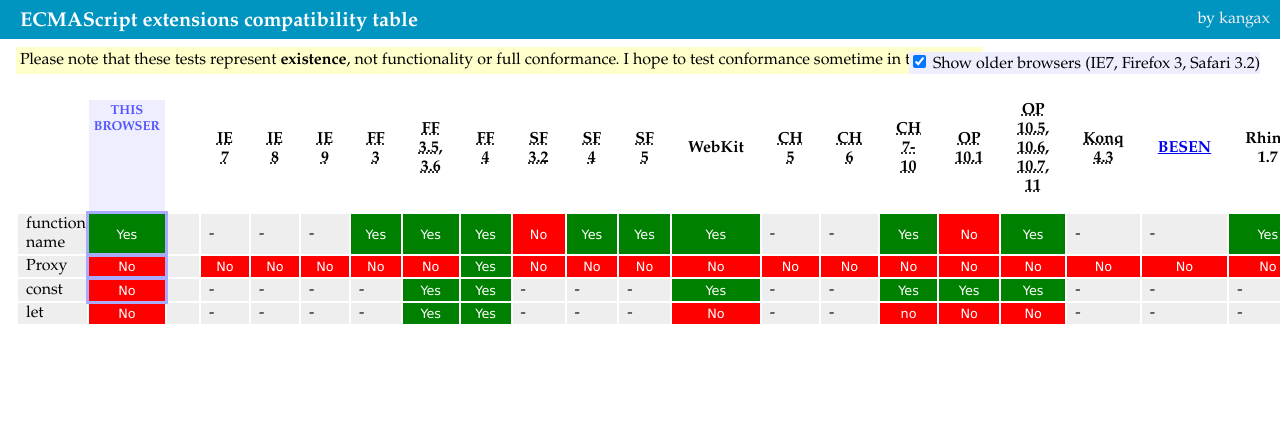
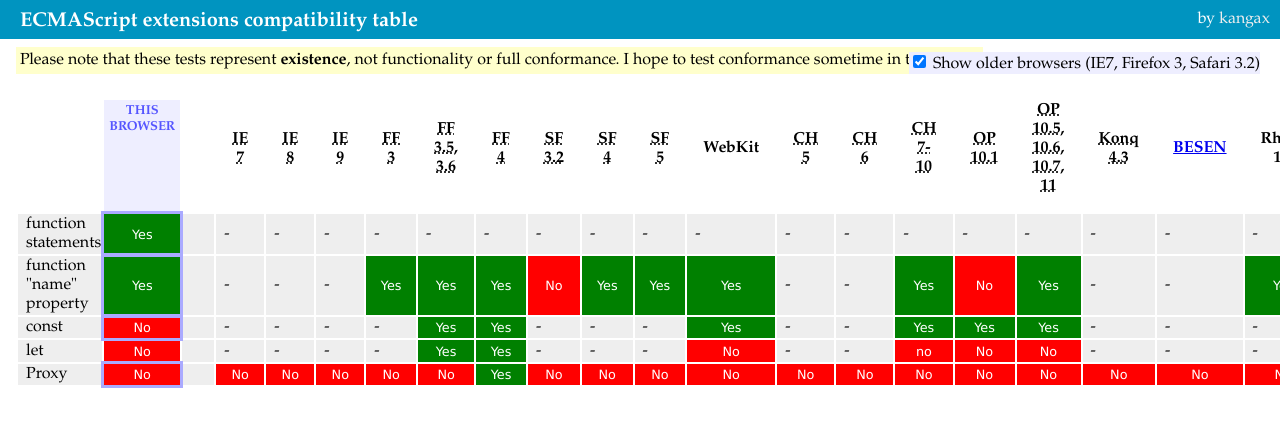
Before and after one commit to compat-table/compat-table, a plain HTML site: page non-standard/index.html in a window 1280 px wide. Both pictures are taken after a click on the checkbox "Show older browsers (IE7, Firefox 3, Safari 3.2)". Shown: the top 426 px of the page. Drawn offline with Linux system fonts and the light colour scheme.

Commit message:
Add function statements row to extensions table. Add flattr button to the main table.

```diff
--- a/non-standard/index.html
+++ b/non-standard/index.html
@@ -1,9 +1,8 @@
-<!DOCTYPE HTML PUBLIC "-//W3C//DTD HTML 4.01//EN"
-  "http://www.w3.org/TR/html4/strict.dtd">
+<!DOCTYPE html>
 <html>
   <head>
-    <meta http-equiv="Content-type" content="text/html; charset=utf-8">
-    <title></title>
+    <meta charset="utf-8">
+    <title>ECMAScript 5 extensions compatibility table</title>
 
     <link rel="stylesheet" href="../master.css" type="text/css">
     <script src="../master.js" type="text/javascript"></script>
@@ -75,7 +74,46 @@
         </thead>
         <tbody>
           <tr>
-            <td>function name</td>
+            <td>function statements</td>
+
+            <script>
+              test(function(){
+                try {
+                  eval('if (1) { function f(){ } } else { function f(){ } }');
+                  return typeof f === 'function';
+                } catch(err) {
+                  return false;
+                }
+              }());
+            </script>
+
+            <td class=" ie7">-</td>
+            <td class=" ie8">-</td>
+            <td class=" ie9">-</td>
+
+            <td class=" firefox3">-</td>
+            <td class=" firefox3_5">-</td>
+            <td class=" firefox4">-</td>
+
+            <td class=" safari3">-</td>
+            <td class=" safari4">-</td>
+            <td class=" safari5">-</td>
+            <td class=" webkit">-</td>
+
+            <td class=" chrome5">-</td>
+            <td class=" chrome6">-</td>
+            <td class=" chrome7">-</td>
+
+            <td class=" opera10_10">-</td>
+            <td class=" opera10_50">-</td>
+
+            <td class=" konq">-</td>
+
+            <td class=" besen">-</td>
+            <td class=" rhino">-</td>
+          </tr>
+          <tr>
+            <td>function "name" property</td>
 
             <script>
               test((function foo(){}).name == 'foo');
@@ -105,38 +143,6 @@
 
             <td class=" besen">-</td>
             <td class="yes rhino">Yes</td>
-          </tr>
-          <tr>
-            <td>Proxy</td>
-
-            <script>
-              test(typeof Proxy !== 'undefined' && typeof Proxy.create == 'function');
-            </script>
-
-            <td class="no ie7">No</td>
-            <td class="no ie8">No</td>
-            <td class="no ie9">No</td>
-
-            <td class="no firefox3">No</td>
-            <td class="no firefox3_5">No</td>
-            <td class="yes firefox4">Yes</td>
-
-            <td class="no safari3">No</td>
-            <td class="no safari4">No</td>
-            <td class="no safari5">No</td>
-            <td class="no webkit">No</td>
-
-            <td class="no chrome5">No</td>
-            <td class="no chrome6">No</td>
-            <td class="no chrome7">No</td>
-
-            <td class="no opera10_10">No</td>
-            <td class="no opera10_50">No</td>
-
-            <td class="no konq">No</td>
-
-            <td class="no besen">No</td>
-            <td class="no rhino">No</td>
           </tr>
           <tr>
             <td>const</td>
@@ -215,8 +221,38 @@
 
             <td class=" besen">-</td>
             <td class=" rhino">-</td>
+          </tr>
+          <tr>
+            <td>Proxy</td>
 
+            <script>
+              test(typeof Proxy !== 'undefined' && typeof Proxy.create == 'function');
+            </script>
 
+            <td class="no ie7">No</td>
+            <td class="no ie8">No</td>
+            <td class="no ie9">No</td>
+
+            <td class="no firefox3">No</td>
+            <td class="no firefox3_5">No</td>
+            <td class="yes firefox4">Yes</td>
+
+            <td class="no safari3">No</td>
+            <td class="no safari4">No</td>
+            <td class="no safari5">No</td>
+            <td class="no webkit">No</td>
+
+            <td class="no chrome5">No</td>
+            <td class="no chrome6">No</td>
+            <td class="no chrome7">No</td>
+
+            <td class="no opera10_10">No</td>
+            <td class="no opera10_50">No</td>
+
+            <td class="no konq">No</td>
+
+            <td class="no besen">No</td>
+            <td class="no rhino">No</td>
           </tr>
         </tbody>
       </table>
```
Also changed, not shown: index.html (+8 -19 lines).
